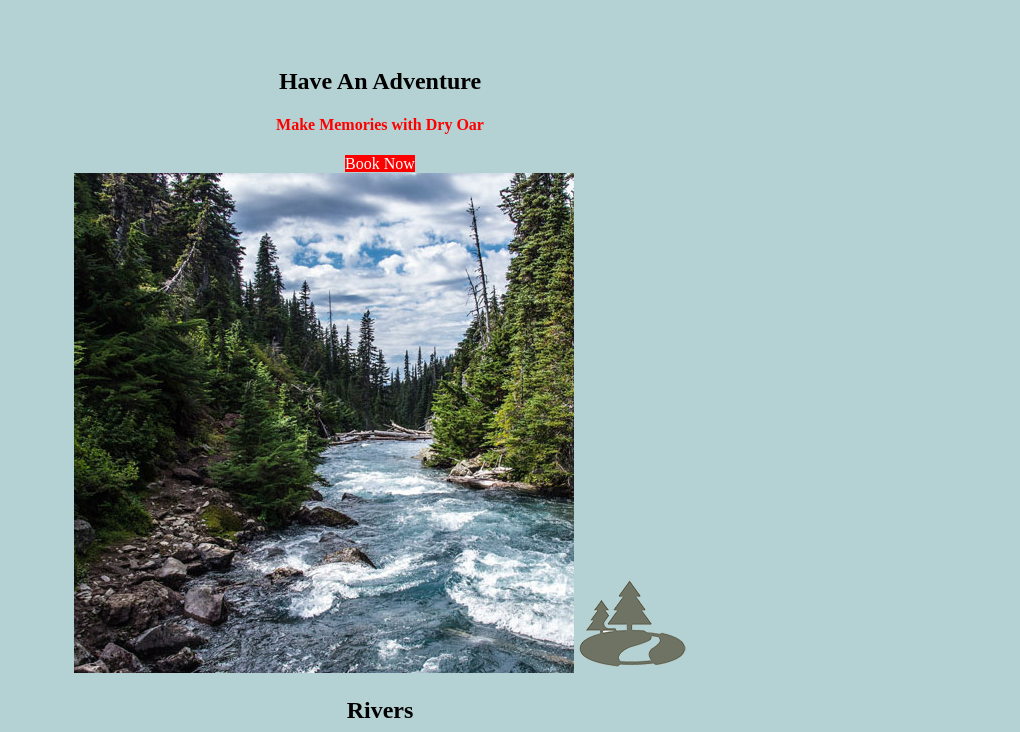
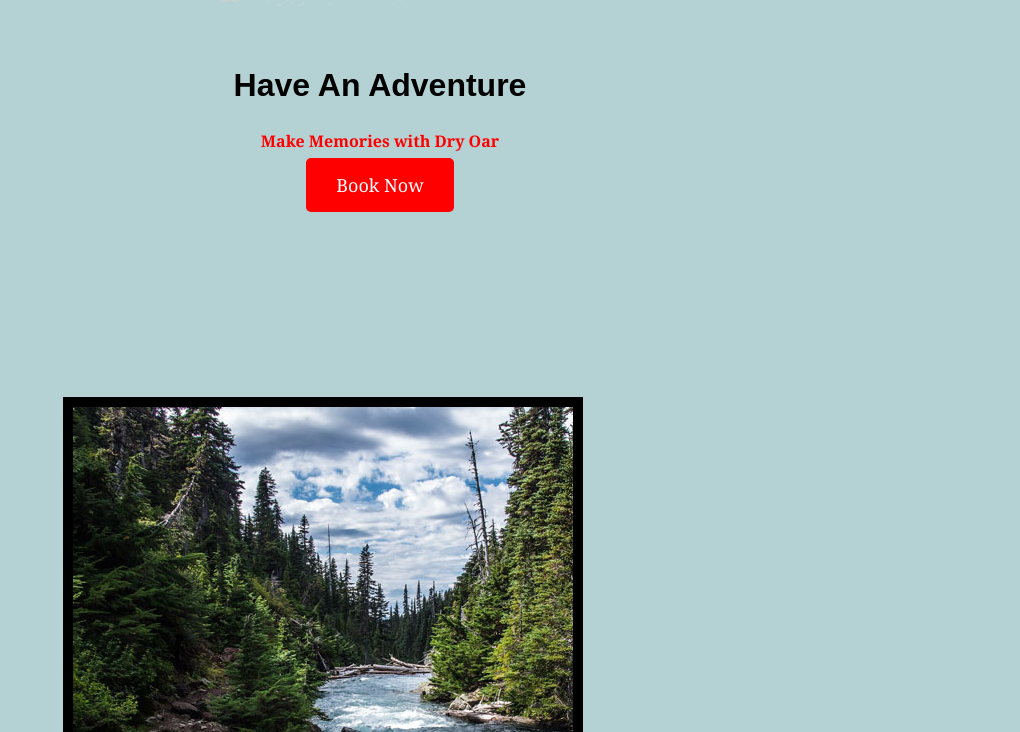
Before and after one commit to ojalex/wdd130, a plain HTML site: page wwr/index.html in a window 1280 px wide. Shown: the part 908-1640 px from the top of the page, without its empty margins (260-1280 px from the left). Drawn offline with Linux system fonts and the light colour scheme.

Commit message:
More CSS done to the document.

```diff
--- a/wwr/styles/style.css
+++ b/wwr/styles/style.css
@@ -1,5 +1,25 @@
-.logo{
+.home-title{
+    font-size: 2em;
+    margin-top: 10px;
+
+}
+.logo {
     width: 80px;
+}
+.icon{
+    padding-top: 10px;
+}
+.card-img{
+    border: 10px solid black;
+}
+main section img {
+    box-sizing: border-box;
+}
+.rivers-card, .camping-card, .rapids-card{
+    margin: 200px 0;
+}
+#logo_link {
+    padding-top: 5px;
 }
 #content{
     max-width: 1600px;
@@ -10,6 +30,7 @@ nav a{
     text-align: center;
     color: white;
     text-decoration: none;
+    padding: 35px;
 }
 #hero-img{
     width: 100%;
@@ -32,6 +53,16 @@ main section{
 body{
     background-color:#b4d2d3;
     color: black;
+    font-family: Georgia, serif;
+    margin: 0;
+    padding: 0;
+
+}
+h1{
+    font-family: 'Rock Salt', 'Bradley Hand', sans-serif;
+}
+h2{
+    margin: 0;
 }
 header{
     background-color: #044553;
@@ -45,6 +76,10 @@ nav a:hover{
     background-color: red;
     color: white;
     text-decoration: none;
+    font-size: 18px;
+    padding: 15px 30px;
+    margin-top: 50px;
+    border-radius: 5px;
 }
 .book:hover, .join:hover{
     background-color: rgb(255, 247, 0);
@@ -55,12 +90,17 @@ nav a:hover{
 }
 .msg{
     background-color: white;
+    line-height: 1.5em;
+    padding: 35px;
 }
 .msg h2{
     color: red;
+    font-family: "Times New Roman", Times, serif;
 }
 .msg p{
     color: blue;
+    font-size: .8em;
+    padding-bottom: 15px;
 }
 
 h4{
@@ -69,6 +109,8 @@ h4{
 footer{
     background-color: #152636;
     color: white;
+    padding: 25px 50px;
+    margin-top: 200px;
 }
 footer a{
     color: white;
@@ -84,3 +126,6 @@ footer p{
 footer p a:hover {
     text-decoration: underline;
 }
+footer .social img {
+    padding-top: 15px;
+}
```
